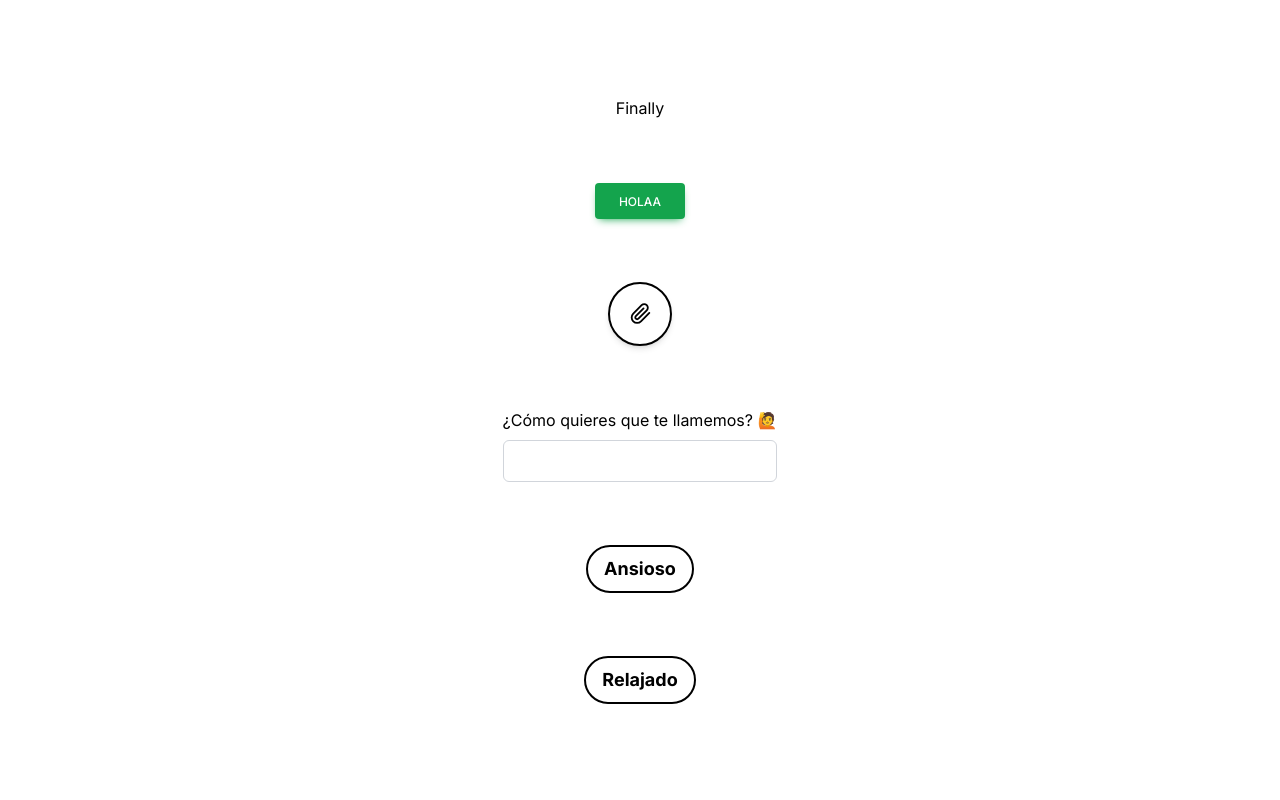
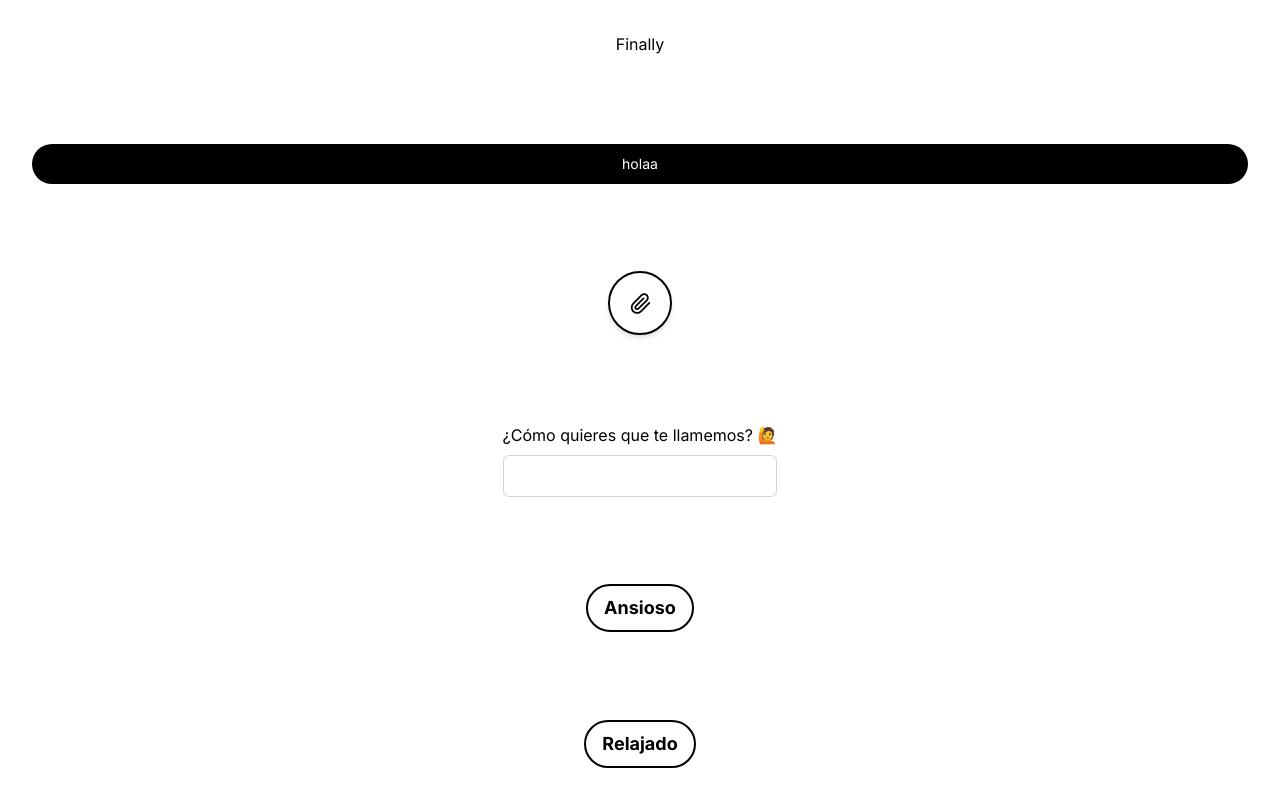
Before and after one commit to Dereemii/Finally-front, a Next.js app: page / in a window 1280 px wide. Built offline with nearby package versions, Linux system fonts and the light colour scheme.

Commit message:
feat: adjust BaseButton to match Figma and modify page default padding

```diff
--- a/src/app/page.js
+++ b/src/app/page.js
@@ -5,7 +5,7 @@ import { Chip } from '../components/Chip/Chip';
 
 export default function Home() {
   return (
-    <main className="flex min-h-screen flex-col items-center justify-between p-24">
+    <main className="flex min-h-screen flex-col items-center justify-between p-8">
       <h1>Finally</h1>
       <BaseButton text="holaa" bgColor="bg-success" />
       <FloatingButton />
--- a/src/components/BaseButton/BaseButton.jsx
+++ b/src/components/BaseButton/BaseButton.jsx
@@ -12,7 +12,7 @@ export const BaseButton = ({ text, bgColor }) => {
     <>
       <button
         type="button"
-        className={`inline-block rounded ${bgColor} px-6 pb-2 pt-2.5 text-xs font-medium uppercase leading-normal text-white shadow-[0_4px_9px_-4px_#14a44d] transition duration-150 ease-in-out hover:${bgColor}-600 hover:shadow-[0_8px_9px_-4px_rgba(20,164,77,0.3),0_4px_18px_0_rgba(20,164,77,0.2)] focus:${bgColor}-600 focus:shadow-[0_8px_9px_-4px_rgba(20,164,77,0.3),0_4px_18px_0_rgba(20,164,77,0.2)] focus:outline-none focus:ring-0 active:${bgColor}-700 active:shadow-[0_8px_9px_-4px_rgba(20,164,77,0.3),0_4px_18px_0_rgba(20,164,77,0.2)] dark:shadow-[0_4px_9px_-4px_rgba(20,164,77,0.5)] dark:hover:shadow-[0_8px_9px_-4px_rgba(20,164,77,0.2),0_4px_18px_0_rgba(20,164,77,0.1)] dark:focus:shadow-[0_8px_9px_-4px_rgba(20,164,77,0.2),0_4px_18px_0_rgba(20,164,77,0.1)] dark:active:shadow-[0_8px_9px_-4px_rgba(20,164,77,0.2),0_4px_18px_0_rgba(20,164,77,0.1)]`}
+        class="flex w-full items-center justify-center rounded-full bg-black px-5 py-2.5 text-sm text-white hover:bg-gray-900 focus:outline-none focus:ring-gray-300 dark:border-gray-700 dark:bg-black dark:hover:bg-gray-700 dark:focus:ring-gray-700"
       >
         {text}
       </button>
```
